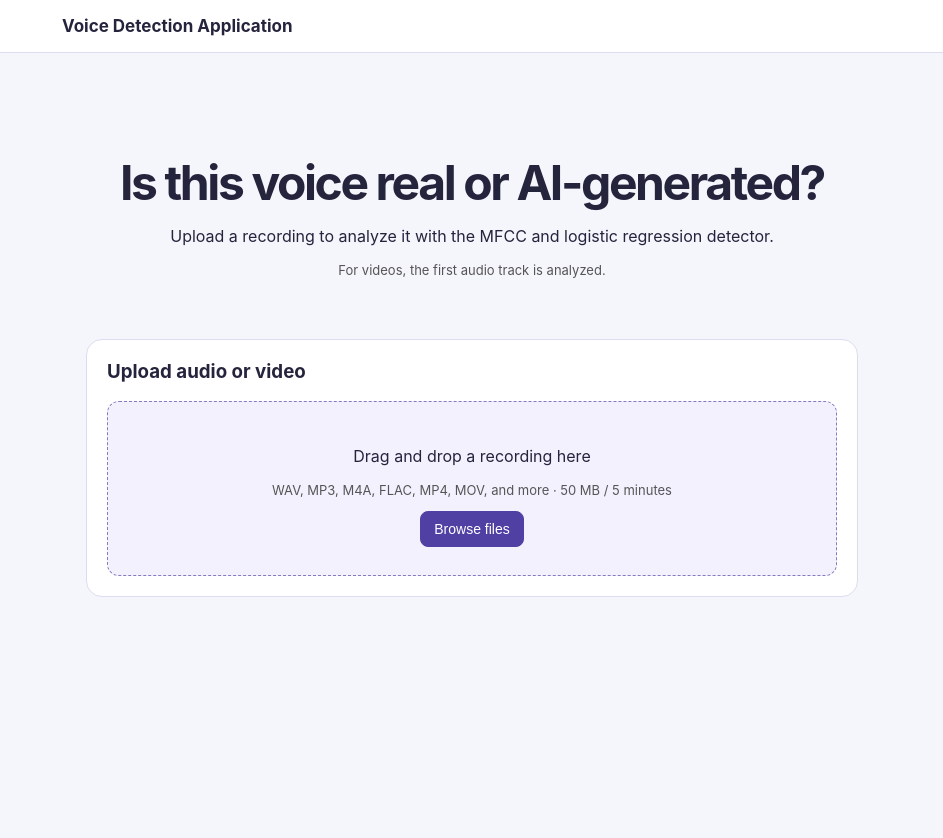
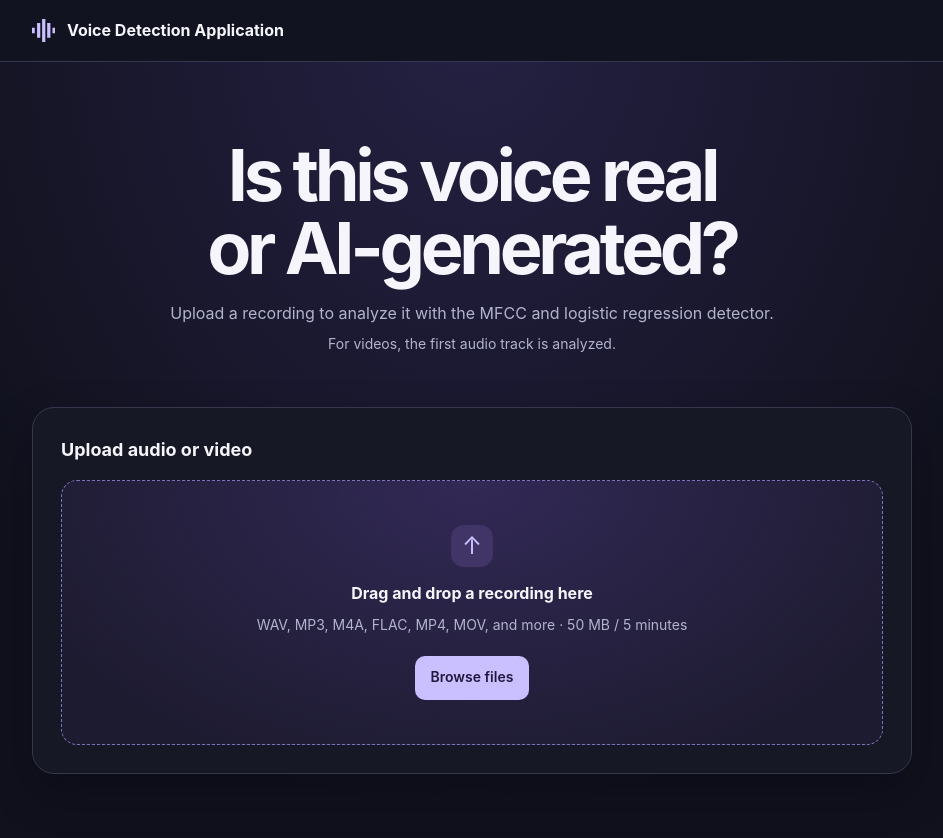
Before and after one commit to yousifsarhan/Develop-a-machine-learning-model-for-Deepfake-Voice-detection, a Flask app: page / in a window 1280 px wide. Shown: the whole page, without its empty margins (168-1111 px from the left). Before the commit the page ends 597 px from the top, so only its background shows below. Run offline with Flask 3, Linux system fonts and the light colour scheme; parts of the project's set-up code (start-up, migrations or seed data) failed here and were passed over.

Commit message:
Polish detector layout, controls and results

```diff
--- a/voice_detector_project 2/static/style.css
+++ b/voice_detector_project 2/static/style.css
@@ -1,50 +1,118 @@
-body { font-family: Arial, Helvetica, sans-serif; margin: 0; color: #111; background: #fff; }
-header { background: #f2f2f2; border-bottom: 1px solid #999; padding: 10px 24px; }
-header h1 { font-size: 20px; margin: 0; }
-main { max-width: 820px; margin: 0 auto; padding: 16px 24px 60px; }
-#home { text-align: center; }
-#home h2 { font-size: 28px; margin-bottom: 4px; }
-section { margin-top: 28px; }
-.note { color: #555; font-size: 13px; }
-.error { color: #8a0000; background: #fbeaea; border: 1px solid #8a0000; padding: 8px; }
-#drop { border: 2px dashed #777; padding: 28px; text-align: center; background: #fafafa; }
-#drop.over { background: #e6e6e6; }
-button, .button { border: 1px solid #333; background: #fff; padding: 6px 14px; border-radius: 5px; cursor: pointer; font-size: 14px; text-decoration: none; color: #111; }
-button.primary { background: #d0d0d0; font-weight: bold; }
-button.active { background: #bbb; }
-#file-card { border: 1px solid #999; padding: 10px; margin-top: 12px; display: flex; gap: 12px; align-items: center; flex-wrap: wrap; }
-#file-info { color: #444; flex: 1; }
-#bar { width: 100%; height: 18px; }
-#steps li { margin: 6px 0; color: #777; } #steps li.done { color: #111; font-weight: bold; }
-.big { font-size: 32px; font-weight: bold; margin: 4px 0; }
-#scale { position: relative; display: flex; width: 100%; max-width: 520px; height: 26px; border: 1px solid #333; }
-#scale .z { text-align: center; font-size: 12px; line-height: 26px; }
-.real { width: 40%; background: #e3e3e3; } .unc { width: 20%; background: #efefef; } .syn { width: 40%; background: #b5b5b5; }
-#marker { position: absolute; top: -8px; width: 0; height: 0; border-left: 6px solid transparent; border-right: 6px solid transparent; border-top: 9px solid #000; margin-left: -6px; }
-.row { display: flex; gap: 12px; align-items: center; flex-wrap: wrap; margin-top: 12px; }
-#scroller { overflow-x: auto; border: 1px solid #333; }
+:root {
+  color-scheme: dark;
+  font-family: Inter, system-ui, sans-serif;
+  --ink: #f5f5fb;
+  --muted: #b2b4cd;
+  --panel: #171826;
+  --line: #35374d;
+  --accent: #cbc0ff;
+}
+* { box-sizing: border-box; }
+[hidden] { display: none !important; }
+body {
+  margin: 0;
+  min-height: 100vh;
+  color: var(--ink);
+  background: radial-gradient(ellipse at 50% 0, #252144, transparent 620px), #10111c;
+  line-height: 1.55;
+}
+header {
+  padding: 18px max(20px, calc((100% - 880px)/2));
+  border-bottom: 1px solid var(--line);
+  background: #121321;
+}
+header h1 { margin: 0; font-size: 1rem; display: flex; align-items: center; gap: 12px; }
+header h1::before {
+  content: "";
+  width: 23px;
+  height: 23px;
+  flex: none;
+  background: var(--accent);
+  clip-path: polygon(0 38%, 12% 38%, 12% 62%, 0 62%, 0 38%, 22% 38%, 22% 18%, 36% 18%, 36% 82%, 22% 82%, 22% 38%, 44% 38%, 44% 0, 58% 0, 58% 100%, 44% 100%, 44% 38%, 66% 38%, 66% 18%, 80% 18%, 80% 82%, 66% 82%, 66% 38%, 89% 38%, 100% 38%, 100% 62%, 89% 62%, 89% 38%);
+}
+main { max-width: 928px; margin: auto; padding: 0 24px 64px; }
+#home { text-align: center; padding: clamp(36px, 7vw, 76px) 0 24px; }
+#home h2 { max-width: 690px; margin: 0 auto 16px; font-size: clamp(2.3rem, 7vw, 4.5rem); line-height: 1.02; letter-spacing: -.06em; text-wrap: balance; }
+#home p { margin: 8px auto; color: var(--muted); }
+section:not(#home) {
+  margin-top: 20px;
+  padding: clamp(16px, 4vw, 28px);
+  background: var(--panel);
+  border: 1px solid var(--line);
+  border-radius: 22px;
+  box-shadow: 0 18px 40px #07081366;
+}
+h3 { margin: 0 0 16px; font-size: 1.125rem; }
+.note { font-size: .875rem; color: var(--muted); }
+.error { color: #ffdce7; background: #482034; border: 1px solid #975474; border-radius: 12px; padding: 12px; }
+#drop {
+  text-align: center;
+  border: 1px dashed #8073bd;
+  border-radius: 16px;
+  padding: clamp(24px, 6vw, 44px) 14px;
+  background: radial-gradient(ellipse at top, #322956, transparent 85%), #1d1b30;
+  transition: background-color .16s, border-color .16s;
+}
+#drop::before {
+  content: "↑";
+  display: grid;
+  place-items: center;
+  width: 42px;
+  height: 42px;
+  margin: 0 auto 14px;
+  font-size: 1.5rem;
+  color: var(--accent);
+  background: #403566;
+  border-radius: 13px;
+}
+#drop p { margin: 0 0 8px; }
+#drop p:first-of-type { font-weight: 650; }
+#drop.over { border-color: var(--accent); background: #403566; }
+button, .button {
+  display: inline-block;
+  min-height: 44px;
+  padding: 9px 15px;
+  border: 1px solid #555773;
+  border-radius: 10px;
+  background: #242639;
+  color: var(--ink);
+  font: 600 .875rem/1.6 Inter, system-ui, sans-serif;
+  text-decoration: none;
+  cursor: pointer;
+}
+button:hover, .button:hover { background: #393b55; }
+#browse, button.primary { background: var(--accent); border-color: transparent; color: #21183e; }
+#browse { margin-top: 12px; }
+#browse:hover, button.primary:hover { background: #e1d9ff; }
+button.active { background: #413b62; border-color: var(--accent); }
+button:disabled { opacity: .65; cursor: wait; }
+:focus-visible { outline: 2px solid var(--accent); outline-offset: 4px; }
+input, progress { accent-color: var(--accent); }
+#file-card, .row, #filters, #custom { display: flex; flex-wrap: wrap; gap: 8px; align-items: center; }
+#file-card { padding: 14px; border: 1px solid var(--line); border-radius: 12px; margin-top: 14px; }
+#file-info { color: var(--muted); flex: 1 1 12rem; }
+#file-name, #progress-name { overflow-wrap: anywhere; }
+#bar { width: 100%; }
+#steps { padding-inline-start: 21px; }
+#steps li { color: var(--muted); margin: 4px 0; }
+#steps li.done { color: var(--ink); font-weight: 650; }
+.big { margin: 0; font-size: clamp(1.85rem, 6vw, 3rem); font-weight: 700; letter-spacing: -.04em; }
+#scale { position: relative; display: flex; width: 100%; max-width: 540px; margin-top: 18px; }
+#scale .z { font-size: .75rem; text-align: center; line-height: 32px; font-weight: 650; }
+.real { width: 40%; background: #24524c; border-radius: 8px 0 0 8px; }
+.unc { width: 20%; background: #4a406c; }
+.syn { width: 40%; background: #74364e; border-radius: 0 8px 8px 0; }
+#marker { position: absolute; top: -7px; margin-left: -6px; border: 6px solid transparent; border-top: 9px solid white; }
+.row { margin-top: 12px; }
+#scroller { overflow-x: auto; border: 1px solid var(--line); border-radius: 12px; }
 #inner { position: relative; width: 100%; }
-#wave { width: 100%; height: 130px; display: block; border-bottom: 1px solid #999; cursor: pointer; }
-#spec { width: 100%; display: block; }
-#playhead { position: absolute; top: 0; bottom: 0; width: 2px; background: #000; left: 0; pointer-events: none; }
-audio { width: 100%; margin-top: 10px; }
-input[type=number] { width: 70px; }
-
-[hidden] { display: none !important; }
-* { box-sizing: border-box; }
-body { background: #f5f5fc; color: #25243d; font-family: Inter, system-ui, sans-serif; }
-header { background: #fff; border-color: #dddcef; padding: 16px max(20px, calc((100% - 820px) / 2)); }
-header h1 { font-size: 17px; }
-#home { padding: 20px 0; }
-#home h2 { font-size: clamp(28px, 6vw, 48px); letter-spacing: -.05em; line-height: 1.1; }
-section:not(#home) { padding: 20px; background: #fff; border: 1px solid #dddcef; border-radius: 16px; }
-section h3 { margin-top: 0; }
-#drop { border: 1px dashed #877ac2; border-radius: 12px; background: #f4f1ff; }
-#drop.over { background: #e8e0ff; }
-button, .button { border-color: #c9c4df; border-radius: 8px; padding: 9px 13px; }
-#browse, button.primary { color: #fff; background: #5140a4; border-color: #5140a4; }
-button:disabled { cursor: wait; opacity: .7; }
-button:focus-visible, a:focus-visible, #drop:focus-visible { outline: 2px solid #5140a4; outline-offset: 3px; }
-#file-card { border-color: #dddcef; border-radius: 10px; }
-#file-name { overflow-wrap: anywhere; }
-@media (max-width: 540px) { main { padding-inline: 12px; } section:not(#home) { padding: 14px; } }
+#wave { display: block; width: 100%; height: 130px; background: #e9e3fc; border-bottom: 1px solid #a6a0b9; cursor: pointer; }
+#spec { display: block; width: 100%; }
+#playhead { position: absolute; inset: 0 auto 0 0; width: 2px; background: #8058e7; pointer-events: none; }
+audio { width: 100%; margin-top: 12px; }
+input[type=number] { width: 76px; padding: 8px; color: var(--ink); background: #242639; border: 1px solid #555773; border-radius: 8px; }
+@media (max-width: 520px) {
+  main { padding-inline: 14px; }
+  #file-name { flex-basis: 100%; }
+}
+@media (prefers-reduced-motion: reduce) { #drop { transition: none; } }
```
